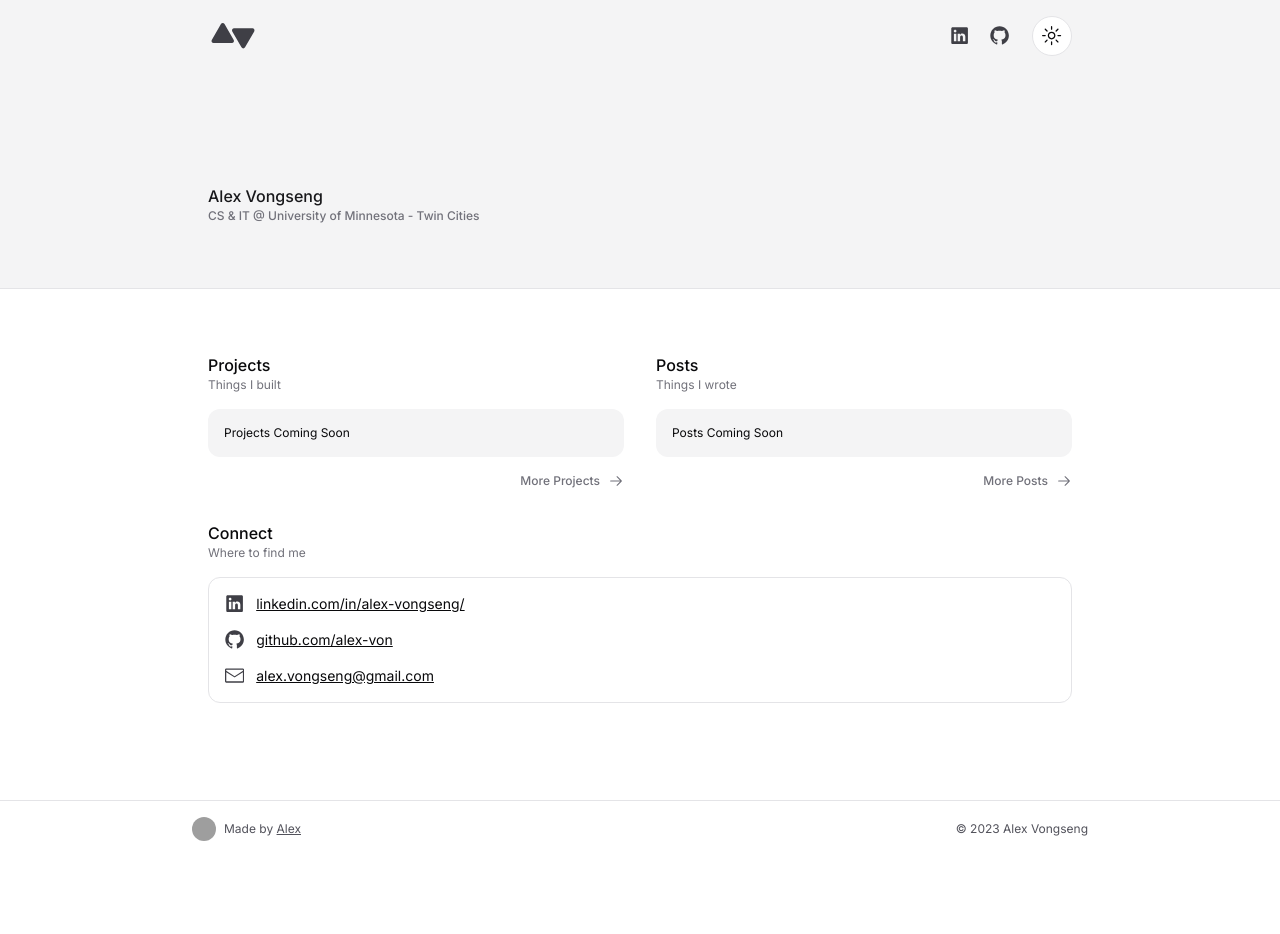
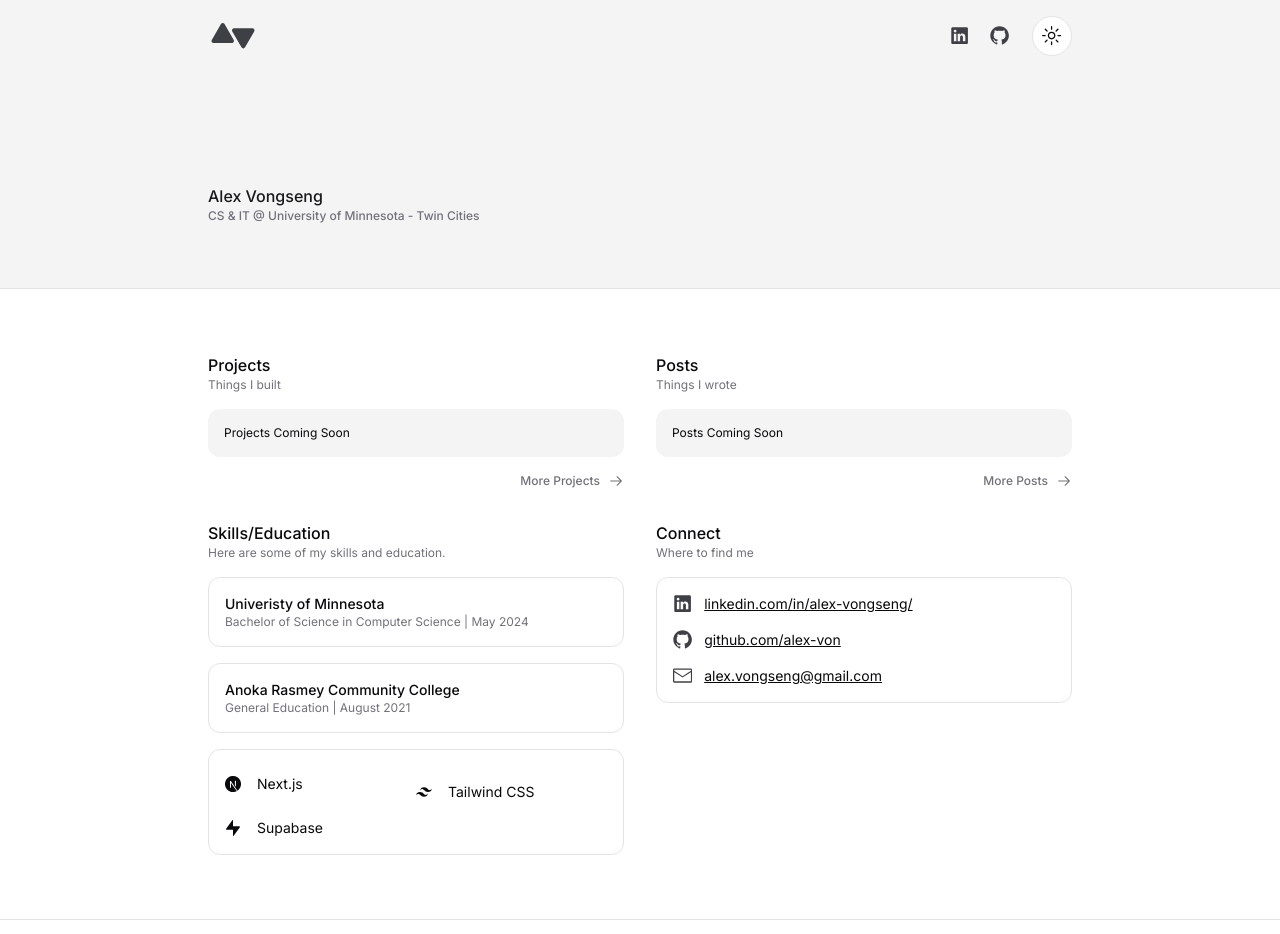
Before and after one commit to alex-von/portfolio, a Next.js app: page / in a window 1280 px wide. Shown: the top 934 px of the page. Before the commit the page ends 857 px from the top, so only its background shows below. Built offline with nearby package versions, Linux system fonts and the light colour scheme; grey boxes are pictures that could not be loaded.

Commit message:
Added skills and education

```diff
--- a/app/page.tsx
+++ b/app/page.tsx
@@ -2,6 +2,7 @@ import { Connect } from "@/components/connect"
 import { Header } from "@/components/header"
 import { Post } from "@/components/post"
 import { Projects } from "@/components/projects"
+import { Skills } from "@/components/skill-education"
 
 export default function Home() {
   return (
@@ -12,6 +13,7 @@ export default function Home() {
         <Post />
       </div>
       <div className="md:flex mx-auto mb-12 w-full max-w-4xl ">
+        <Skills />
         <Connect />
       </div>
     </main>
--- /dev/null
+++ b/components/skill-education.tsx
@@ -0,0 +1,46 @@
+import { GitHubLogoIcon, LinkedInLogoIcon, EnvelopeClosedIcon, FileTextIcon } from '@radix-ui/react-icons'
+import { SiNextdotjs, SiSupabase, SiTailwindcss } from 'react-icons/si'
+
+export const Skills = () => {
+    return (
+        <div className="flex flex-col space-y-4 mx-auto p-4 w-full">
+            <div>
+                <h1 className="font-medium">Skills/Education</h1>
+                <p className="text-xs text-zinc-500">Here are some of my skills and education.</p>
+            </div>
+            <div className="space-y-4 rounded-xl border p-4">
+                <div>
+                    <h1 className='text-sm font-medium'>
+                        Univeristy of Minnesota
+                    </h1>
+                    <p className='text-xs text-zinc-500'>
+                        Bachelor of Science in Computer Science | May 2024
+                    </p>
+                </div>
+            </div>
+            <div className="space-y-4 rounded-xl border p-4">
+                <div>
+                    <h1 className='text-sm font-medium'>
+                        Anoka Rasmey Community College
+                    </h1>
+                    <p className='text-xs text-zinc-500'>
+                        General Education | August 2021
+                    </p>
+                </div>
+            </div>
+            <div className="grid grid-cols-2 space-y-4 rounded-xl border p-4">
+                <div className='flex gap-4 items-center text-sm'>
+                    <SiNextdotjs className="w-4 h-4" />
+                    Next.js
+                </div>
+                <div className='flex gap-4 items-center text-sm'>
+                    <SiTailwindcss className="w-4 h-4" />
+                    Tailwind CSS
+                </div><div className='flex gap-4 items-center text-sm'>
+                    <SiSupabase className="w-4 h-4" />
+                    Supabase
+                </div>
+            </div>
+        </div>
+    )
+}
```
